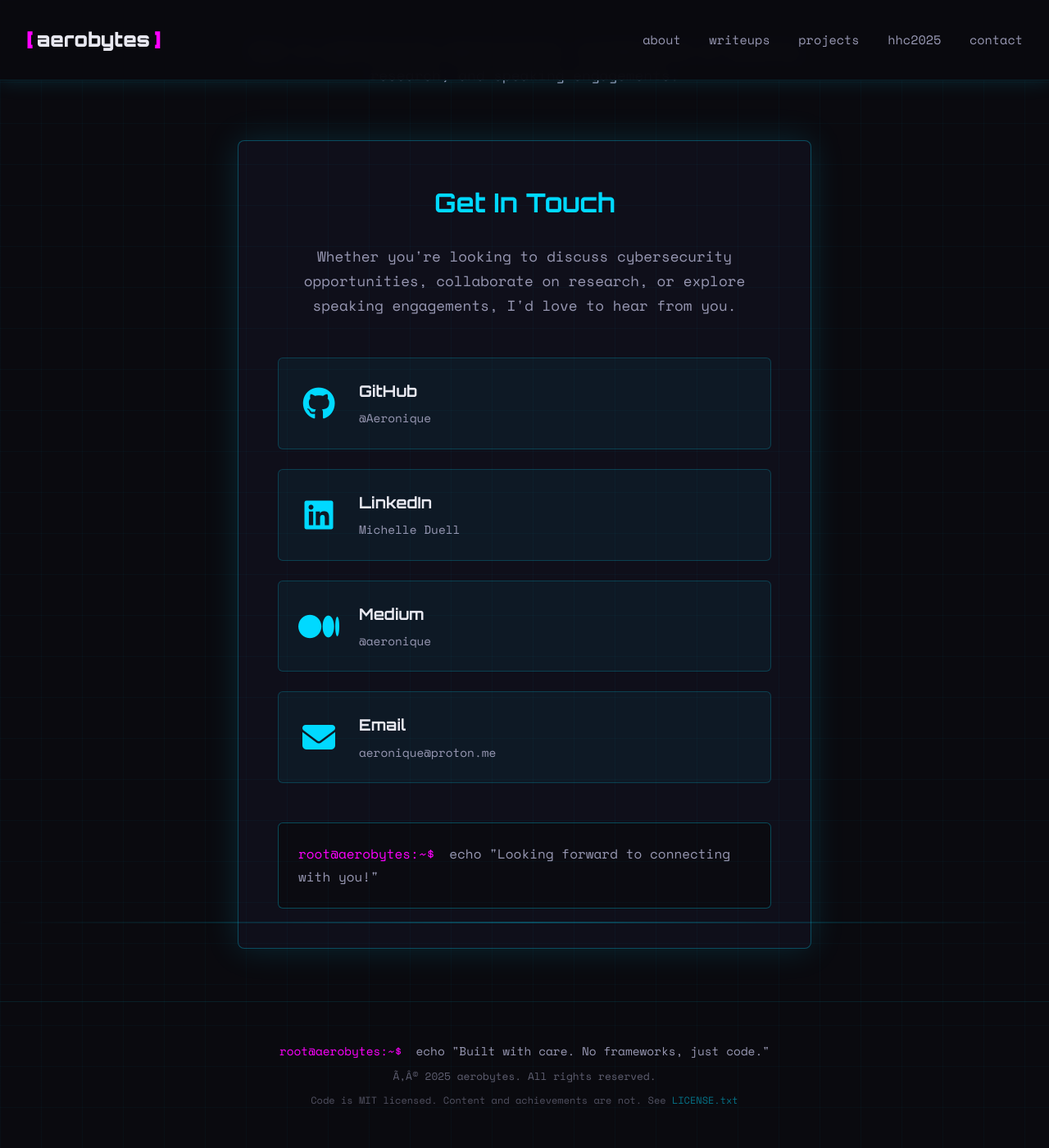
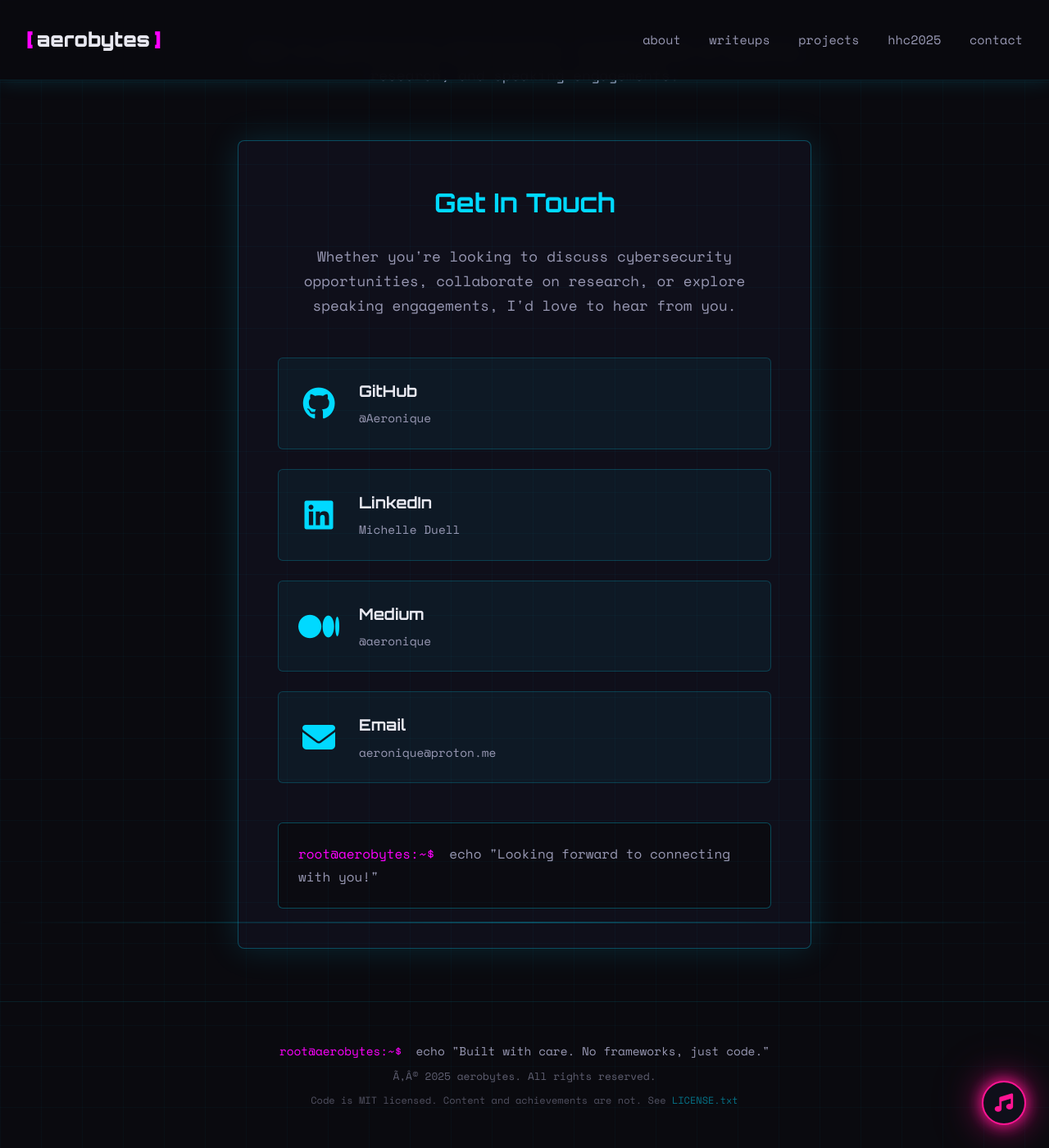
Before and after one commit to Aeronique/aerobytes-site, a Jekyll site: the page built from contact.html, in a window 1280 px wide and 1400 px high, scrolled down 262 px. Shown: the whole window at 82% size. Built offline with Jekyll 4.4.1, drawn with Linux system fonts in a browser that asks for light colours.

Commit message:
audio player integration

```diff
--- a/assets/css/style.css
+++ b/assets/css/style.css
@@ -2611,3 +2611,277 @@
         gap: 1rem;
     }
 }
+/* ===================================
+   AEROTUNES MUSIC PLAYER
+   =================================== */
+
+.aerotunes-btn {
+    position: fixed;
+    bottom: 28px;
+    right: 28px;
+    width: 54px;
+    height: 54px;
+    border-radius: 50%;
+    background: var(--card-bg);
+    border: 2px solid var(--cyber-pink);
+    color: var(--cyber-pink);
+    font-size: 1.4rem;
+    cursor: pointer;
+    display: flex;
+    align-items: center;
+    justify-content: center;
+    z-index: 9000;
+    animation: aerotunes-pulse 2.5s ease-in-out infinite;
+    transition: background 0.3s ease, color 0.3s ease, transform 0.2s ease;
+}
+
+.aerotunes-btn:hover {
+    background: var(--cyber-pink);
+    color: var(--dark-bg);
+    transform: scale(1.1);
+}
+
+.aerotunes-btn.panel-open {
+    background: var(--cyber-pink);
+    color: var(--dark-bg);
+    animation: none;
+}
+
+@keyframes aerotunes-pulse {
+    0%, 100% {
+        box-shadow:
+            0 0 10px var(--cyber-pink),
+            0 0 22px rgba(255, 20, 147, 0.4),
+            0 0 45px rgba(255, 20, 147, 0.15);
+    }
+    50% {
+        box-shadow:
+            0 0 18px var(--cyber-pink),
+            0 0 40px rgba(255, 20, 147, 0.6),
+            0 0 75px rgba(255, 20, 147, 0.25);
+    }
+}
+
+.aerotunes-panel {
+    position: fixed;
+    bottom: 94px;
+    right: 24px;
+    width: 300px;
+    background: var(--card-bg);
+    border: 1px solid rgba(0, 217, 255, 0.3);
+    border-radius: 12px;
+    overflow: hidden;
+    box-shadow:
+        0 0 40px rgba(0, 217, 255, 0.15),
+        0 0 80px rgba(168, 85, 247, 0.08);
+    z-index: 8999;
+    opacity: 0;
+    transform: translateY(12px) scale(0.97);
+    pointer-events: none;
+    transition: opacity 0.25s ease, transform 0.25s ease;
+}
+
+.aerotunes-panel.open {
+    opacity: 1;
+    transform: translateY(0) scale(1);
+    pointer-events: all;
+}
+
+.aerotunes-topbar {
+    background: rgba(0, 217, 255, 0.06);
+    border-bottom: 1px solid rgba(0, 217, 255, 0.15);
+    padding: 10px 14px;
+    display: flex;
+    align-items: center;
+    justify-content: space-between;
+    font-family: var(--font-mono);
+    font-size: 0.72rem;
+    color: var(--cyber-blue);
+    letter-spacing: 1.5px;
+}
+
+.aerotunes-dots {
+    display: flex;
+    gap: 5px;
+}
+
+.aerotunes-dot {
+    width: 8px;
+    height: 8px;
+    border-radius: 50%;
+}
+
+.aerotunes-dot-1 { background: var(--cyber-blue); }
+.aerotunes-dot-2 { background: var(--cyber-pink); }
+.aerotunes-dot-3 { background: var(--cyber-purple); }
+
+.aerotunes-body {
+    padding: 18px;
+}
+
+.aerotunes-viz {
+    background: var(--darker-bg);
+    border: 1px solid rgba(0, 217, 255, 0.12);
+    border-radius: 8px;
+    height: 72px;
+    display: flex;
+    align-items: flex-end;
+    justify-content: center;
+    gap: 3px;
+    padding: 10px 12px;
+    margin-bottom: 14px;
+    overflow: hidden;
+}
+
+.aerotunes-bar {
+    width: 5px;
+    border-radius: 3px 3px 0 0;
+    background: linear-gradient(to top, var(--cyber-blue), var(--cyber-purple));
+    height: 4px;
+    opacity: 0.35;
+    transition: height 0.1s ease, opacity 0.1s ease;
+}
+
+.aerotunes-bar.playing {
+    opacity: 1;
+}
+
+.aerotunes-np-label {
+    font-family: var(--font-mono);
+    font-size: 0.65rem;
+    color: var(--text-secondary);
+    letter-spacing: 2px;
+    margin-bottom: 4px;
+}
+
+.aerotunes-np-title {
+    font-family: var(--font-mono);
+    font-size: 0.8rem;
+    color: var(--text-primary);
+    white-space: nowrap;
+    overflow: hidden;
+    text-overflow: ellipsis;
+    margin-bottom: 2px;
+}
+
+.aerotunes-np-sub {
+    font-family: var(--font-mono);
+    font-size: 0.7rem;
+    color: var(--cyber-purple);
+    margin-bottom: 14px;
+}
+
+.aerotunes-controls {
+    display: flex;
+    align-items: center;
+    justify-content: center;
+    gap: 16px;
+    margin-bottom: 14px;
+}
+
+.aerotunes-play-btn {
+    width: 44px;
+    height: 44px;
+    border-radius: 50%;
+    background: transparent;
+    border: 2px solid var(--cyber-pink);
+    color: var(--cyber-pink);
+    font-size: 1rem;
+    cursor: pointer;
+    display: flex;
+    align-items: center;
+    justify-content: center;
+    transition: all 0.2s ease;
+    box-shadow: 0 0 12px rgba(255, 20, 147, 0.3);
+    font-family: var(--font-mono);
+}
+
+.aerotunes-play-btn:hover {
+    background: var(--cyber-pink);
+    color: var(--dark-bg);
+    box-shadow: 0 0 24px rgba(255, 20, 147, 0.6);
+}
+
+.aerotunes-play-btn.active {
+    background: var(--cyber-pink);
+    color: var(--dark-bg);
+    box-shadow: 0 0 24px rgba(255, 20, 147, 0.6);
+}
+
+.aerotunes-close-btn {
+    background: transparent;
+    border: none;
+    color: var(--text-secondary);
+    font-size: 1rem;
+    cursor: pointer;
+    padding: 4px 8px;
+    font-family: var(--font-mono);
+    transition: color 0.2s ease;
+}
+
+.aerotunes-close-btn:hover {
+    color: var(--cyber-blue);
+}
+
+.aerotunes-vol-row {
+    display: flex;
+    align-items: center;
+    gap: 8px;
+}
+
+.aerotunes-vol-label {
+    font-family: var(--font-mono);
+    font-size: 0.65rem;
+    color: var(--text-secondary);
+    letter-spacing: 1px;
+}
+
+.aerotunes-vol-track {
+    flex: 1;
+    height: 3px;
+    background: rgba(0, 217, 255, 0.12);
+    border-radius: 2px;
+    cursor: pointer;
+    position: relative;
+}
+
+.aerotunes-vol-fill {
+    height: 100%;
+    width: 80%;
+    background: linear-gradient(90deg, var(--cyber-blue), var(--cyber-purple));
+    border-radius: 2px;
+    pointer-events: none;
+}
+
+.aerotunes-footer {
+    border-top: 1px solid rgba(0, 217, 255, 0.1);
+    padding: 8px 14px;
+    font-family: var(--font-mono);
+    font-size: 0.65rem;
+    color: var(--text-secondary);
+    letter-spacing: 1px;
+    display: flex;
+    justify-content: space-between;
+    align-items: center;
+}
+
+.aerotunes-footer-tag {
+    color: var(--cyber-blue);
+}
+
+.aerotunes-yt {
+    display: none;
+}
+
+@media (max-width: 480px) {
+    .aerotunes-panel {
+        width: calc(100vw - 32px);
+        right: 16px;
+        bottom: 90px;
+    }
+
+    .aerotunes-btn {
+        bottom: 20px;
+        right: 20px;
+    }
+}
--- a/assets/js/script.js
+++ b/assets/js/script.js
@@ -291,3 +291,228 @@
         );
     });
 });
+
+// ===================================
+// AEROTUNES MUSIC PLAYER
+// ===================================
+(function() {
+    var YT_VIDEO_ID = '0w80F8FffQ4';
+    var BAR_COUNT = 32;
+    var playing = false;
+    var ytPlayer = null;
+    var ytReady = false;
+    var rafId = null;
+    var bars = [];
+    var barData = [];
+    var volume = 80;
+
+    function buildPlayer() {
+        // Floating button
+        var btn = document.createElement('button');
+        btn.className = 'aerotunes-btn';
+        btn.id = 'aerotunesBtn';
+        btn.setAttribute('aria-label', 'Open Aerotunes music player');
+        btn.innerHTML = '<i class="fas fa-music"></i>';
+        btn.addEventListener('click', togglePanel);
+        document.body.appendChild(btn);
+
+        // Panel
+        var panel = document.createElement('div');
+        panel.className = 'aerotunes-panel';
+        panel.id = 'aerotunesPanel';
+        panel.innerHTML =
+            '<div class="aerotunes-topbar">' +
+                '<span>/bin/aerotunes</span>' +
+                '<div class="aerotunes-dots">' +
+                    '<div class="aerotunes-dot aerotunes-dot-1"></div>' +
+                    '<div class="aerotunes-dot aerotunes-dot-2"></div>' +
+                    '<div class="aerotunes-dot aerotunes-dot-3"></div>' +
+                '</div>' +
+            '</div>' +
+            '<div class="aerotunes-body">' +
+                '<div class="aerotunes-viz" id="aerotunesViz"></div>' +
+                '<div class="aerotunes-np-label">NOW PLAYING</div>' +
+                '<div class="aerotunes-np-title">lofi hip hop radio &mdash; beats to study to</div>' +
+                '<div class="aerotunes-np-sub">&#9658; streaming via aerotunes</div>' +
+                '<div class="aerotunes-controls">' +
+                    '<button class="aerotunes-play-btn" id="aerotunesPlayBtn" aria-label="Play or pause">' +
+                        '<i class="fas fa-play"></i>' +
+                    '</button>' +
+                    '<button class="aerotunes-close-btn" id="aerotunesCloseBtn" aria-label="Close player">&#x2715;</button>' +
+                '</div>' +
+                '<div class="aerotunes-vol-row">' +
+                    '<span class="aerotunes-vol-label">vol</span>' +
+                    '<div class="aerotunes-vol-track" id="aerotunesVolTrack">' +
+                        '<div class="aerotunes-vol-fill" id="aerotunesVolFill"></div>' +
+                    '</div>' +
+                    '<span class="aerotunes-vol-label" id="aerotunesVolPct">80%</span>' +
+                '</div>' +
+            '</div>' +
+            '<div class="aerotunes-footer">' +
+                '<span class="aerotunes-footer-tag">&#9672; AEROTUNES</span>' +
+                '<span id="aerotunesStatus">click &#9658; to begin</span>' +
+            '</div>';
+        document.body.appendChild(panel);
+
+        // Hidden YouTube iframe container
+        var ytWrap = document.createElement('div');
+        ytWrap.className = 'aerotunes-yt';
+        ytWrap.innerHTML = '<div id="aerotunesYT"></div>';
+        document.body.appendChild(ytWrap);
+
+        // Wire up controls
+        document.getElementById('aerotunesPlayBtn').addEventListener('click', togglePlay);
+        document.getElementById('aerotunesCloseBtn').addEventListener('click', closePanel);
+
+        // Volume track click
+        document.getElementById('aerotunesVolTrack').addEventListener('click', function(e) {
+            var rect = this.getBoundingClientRect();
+            var pct = Math.max(0, Math.min(1, (e.clientX - rect.left) / rect.width));
+            volume = Math.round(pct * 100);
+            document.getElementById('aerotunesVolFill').style.width = volume + '%';
+            document.getElementById('aerotunesVolPct').textContent = volume + '%';
+            if (ytPlayer && ytReady) {
+                ytPlayer.setVolume(volume);
+            }
+        });
+
+        buildBars();
+        loadYouTubeAPI();
+    }
+
+    function buildBars() {
+        var viz = document.getElementById('aerotunesViz');
+        for (var i = 0; i < BAR_COUNT; i++) {
+            var bar = document.createElement('div');
+            bar.className = 'aerotunes-bar';
+            viz.appendChild(bar);
+            bars.push(bar);
+            barData.push({
+                cur: 4 + Math.random() * 6,
+                min: 4 + Math.random() * 6,
+                max: 22 + Math.random() * 40,
+                dir: 1,
+                speed: 0.7 + Math.random() * 2.2
+            });
+        }
+    }
+
+    function animateBars() {
+        barData.forEach(function(d, i) {
+            d.cur += d.dir * d.speed * (0.4 + Math.random() * 1.4);
+            if (d.cur >= d.max) { d.cur = d.max; d.dir = -1; }
+            if (d.cur <= d.min) { d.cur = d.min; d.dir = 1; }
+            bars[i].style.height = d.cur + 'px';
+            bars[i].classList.add('playing');
+        });
+        rafId = requestAnimationFrame(animateBars);
+    }
+
+    function stopBars() {
+        if (rafId) {
+            cancelAnimationFrame(rafId);
+            rafId = null;
+        }
+        bars.forEach(function(bar, i) {
+            bar.style.height = barData[i].min + 'px';
+            bar.classList.remove('playing');
+        });
+    }
+
+    function togglePanel() {
+        var panel = document.getElementById('aerotunesPanel');
+        var btn = document.getElementById('aerotunesBtn');
+        if (panel.classList.contains('open')) {
+            panel.classList.remove('open');
+            btn.classList.remove('panel-open');
+        } else {
+            panel.classList.add('open');
+            btn.classList.add('panel-open');
+        }
+    }
+
+    function closePanel() {
+        document.getElementById('aerotunesPanel').classList.remove('open');
+        document.getElementById('aerotunesBtn').classList.remove('panel-open');
+        if (playing) pauseAudio();
+    }
+
+    function togglePlay() {
+        if (playing) {
+            pauseAudio();
+        } else {
+            playAudio();
+        }
+    }
+
+    function playAudio() {
+        playing = true;
+        var btn = document.getElementById('aerotunesPlayBtn');
+        btn.innerHTML = '<i class="fas fa-pause"></i>';
+        btn.classList.add('active');
+        document.getElementById('aerotunesStatus').textContent = 'streaming...';
+        if (ytPlayer && ytReady) {
+            ytPlayer.setVolume(volume);
+            ytPlayer.playVideo();
+        }
+        animateBars();
+    }
+
+    function pauseAudio() {
+        playing = false;
+        var btn = document.getElementById('aerotunesPlayBtn');
+        btn.innerHTML = '<i class="fas fa-play"></i>';
+        btn.classList.remove('active');
+        document.getElementById('aerotunesStatus').textContent = 'paused';
+        if (ytPlayer && ytReady) {
+            ytPlayer.pauseVideo();
+        }
+        stopBars();
+    }
+
+    function loadYouTubeAPI() {
+        if (window.YT && window.YT.Player) {
+            initYTPlayer();
+            return;
+        }
+        var tag = document.createElement('script');
+        tag.src = 'https://www.youtube.com/iframe_api';
+        document.head.appendChild(tag);
+    }
+
+    function initYTPlayer() {
+        ytPlayer = new YT.Player('aerotunesYT', {
+            videoId: YT_VIDEO_ID,
+            playerVars: {
+                autoplay: 0,
+                controls: 0,
+                disablekb: 1,
+                fs: 0,
+                modestbranding: 1,
+                rel: 0
+            },
+            events: {
+                onReady: function() {
+                    ytReady = true;
+                    ytPlayer.setVolume(volume);
+                },
+                onStateChange: function(e) {
+                    if (e.data === YT.PlayerState.ENDED) {
+                        ytPlayer.seekTo(0);
+                        ytPlayer.playVideo();
+                    }
+                }
+            }
+        });
+    }
+
+    window.onYouTubeIframeAPIReady = function() {
+        initYTPlayer();
+    };
+
+    if (document.readyState === 'loading') {
+        document.addEventListener('DOMContentLoaded', buildPlayer);
+    } else {
+        buildPlayer();
+    }
+})();
```
